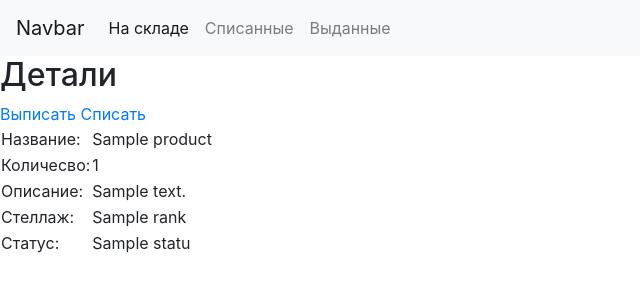
After one commit to matthewsantoro/django_stock, a Django app: page /product/1 in a window 1280 px wide. The commit adds this page. Shown: the top 300 px of the page, without its empty margins (0-640 px from the left). Run offline with Django 3.2, Linux system fonts and the light colour scheme; tables that the repository leaves empty hold one stand-in row (values such as "Sample post"); some libraries are stand-ins or nearby versions.

Commit message:
add new forms rename models add detail change templates

```diff
--- a/mysite/mysite/forms.py
+++ /dev/null
@@ -1 +0,0 @@
-from django import forms
--- a/mysite/stock/models.py
+++ b/mysite/stock/models.py
@@ -1,30 +1,39 @@
 from django.db import models
 from django.conf import settings
 from django.utils import timezone
+from django.shortcuts import reverse
 
 # Create your models here.
 
 
-class Statuses(models.Model):
+class Status(models.Model):
     title = models.CharField(max_length=100)
 
     def __str__(self):
         return self.title
 
-class Ranks(models.Model):
+    class Meta:
+        verbose_name_plural = 'statuses'
+
+
+class Rank(models.Model):
     title = models.CharField(max_length=100)
 
     def __str__(self):
-       return self.title
+        return self.title
 
-class Products(models.Model):
-    title =models.CharField(max_length=200)
+
+class Product(models.Model):
+    title = models.CharField(max_length=200)
     count = models.IntegerField()
     desc = models.TextField()
-    rank = models.ForeignKey(Ranks, on_delete=models.CASCADE)
-    status = models.ForeignKey(Statuses, on_delete= models.CASCADE)
+    rank = models.ForeignKey(Rank, on_delete=models.CASCADE)
+    status = models.ForeignKey(Status, on_delete=models.CASCADE)
     start_date = models.DateTimeField(default=timezone.now())
     end_date = models.DateTimeField(blank=True, null=True)
 
+    def get_absulute_url(self):
+        return reverse('product_detail_url', kwargs={'product_id' : self.id })
+
     def __str__(self):
         return self.title
--- /dev/null
+++ b/mysite/stock/templates/stock/product_detail.html
@@ -0,0 +1,34 @@
+{% extends 'stock/base_stock.html' %}
+
+{% block title %}
+Детали
+{% endblock title %}
+
+{% block content %}
+
+<h2>Детали</h2>
+<a href="../ff">Выписать</a> <a href="#">Списать</a>
+<table>
+    <tr>
+        <td>Название:</td>
+        <td>{{product.title}}</td>
+    </tr>
+    <tr>
+        <td>Количесво:</td>
+        <td>{{product.count}} </td>
+    </tr>
+    <tr>
+        <td>Описание:</td>
+        <td>{{product.desc}}</td>
+    </tr>
+    <tr>
+        <td>Стеллаж:</td>
+        <td>{{product.rank}}</td>
+    </tr>
+    <tr>
+        <td>Статус:</td>
+        <td>{{product.status}}</td>
+    </tr>
+</table>
+
+{% endblock content %}
--- a/mysite/stock/templates/stock/products.html
+++ b/mysite/stock/templates/stock/products.html
@@ -19,7 +19,7 @@
     <tbody>
       {% for product in products %}
       <tr>
-        <th scope="row">{{product.title}}</th>
+        <th scope="row"><a href="{% url 'product_detail_url' product_id=product.id %}">{{product.title}}</a></th>
         <td>{{product.count}}</td>
         <td>{{product.desc}}</td>
         <td>{{product.rank}}</td>
--- a/mysite/stock/templates/stock/products_delivered.html
+++ b/mysite/stock/templates/stock/products_delivered.html
@@ -6,7 +6,7 @@
 
 {% block content %}
 <div class='col-8 mx-auto mt-4'>
-  <h1 class='mt-4'>{{Товар выдан}}</h1>
+
 <table class="table table-striped">
     <thead>
       <tr>
--- a/mysite/stock/urls.py
+++ b/mysite/stock/urls.py
@@ -1,8 +1,11 @@
 from django.urls import path
 from .views import *
+
 urlpatterns = [
-    path('', ProductInStock.as_view()  , name='index'),
-    path('discarded', ProductDiscarded.as_view(), name='discarded'),
-    path('delivered', ProductdDelivered.as_view(), name='delivered')
+    path('', ProductInStock.as_view(), name='product_in_stock_url'),
+    path('product/<int:product_id>',
+         ProductDetail.as_view(), name='product_detail_url'),
+    path('discarded', ProductDiscarded.as_view(), name='product_discarded_url'),
+    path('delivered', ProductdDelivered.as_view(), name='product_delivered_url')
 
 ]
--- /dev/null
+++ b/mysite/stock/utils.py
@@ -0,0 +1,4 @@
+from django.shortcuts import render
+from django.shortcuts import get_object_or_404
+
+from .models import *
--- a/mysite/stock/views.py
+++ b/mysite/stock/views.py
@@ -1,25 +1,31 @@
 from django.shortcuts import render
+from django.shortcuts import get_object_or_404
+
 from django.views.generic import View
-from .models import Products
+from .models import Product
 # Create your views here.
 
 
 class ProductInStock(View):
     def get(self, request):
-        products = Products.objects.filter(status=1)
-        table_name = 'На складе'
-        return render(request, 'stock/products.html', context={'products': products, 'table_name': table_name})
+        products = Product.objects.filter(status=1)
+        return render(request, 'stock/products.html', context={'products': products})
 
 
 class ProductDiscarded(View):
     def get(self, request):
-        table_name = 'Списан'
-        products = Products.objects.filter(status=2)
-        return render(request, 'stock/products.html', context={'products': products})
+        products = Product.objects.filter(status=2)
+        return render(request, 'stock/products_discarded.html', context={'products': products})
 
 
 class ProductdDelivered(View):
     def get(self, request):
-        table_name = 'Выдан'
-        products = Products.objects.filter(status=3)
-        return render(request, 'stock/products.html', context={'products': products})
+        products = Product.objects.filter(status=3)
+        return render(request, 'stock/products_delivered.html', context={'products': products})
+
+
+
+class ProductDetail(View):
+    def get(self, request,product_id):
+        product = get_object_or_404(Product, id = product_id)
+        return render(request, 'stock/product_detail.html',context={'product': product})
--- a/mysite/templates/base.html
+++ b/mysite/templates/base.html
@@ -36,9 +36,9 @@
     </button>
     <div class="collapse navbar-collapse" id="navbarNavAltMarkup">
       <div class="navbar-nav">
-        <a class="nav-item nav-link active" href="\">На складе <span class="sr-only">(current)</span></a>
-        <a class="nav-item nav-link" href="discarded">Списанные</a>
-        <a class="nav-item nav-link" href="delivered">Выданные</a>
+        <a class="nav-item nav-link active" href="{% url 'product_in_stock_url' %}">На складе <span class="sr-only">(current)</span></a>
+        <a class="nav-item nav-link" href="{% url 'product_discarded_url' %}">Списанные</a>
+        <a class="nav-item nav-link" href="{% url 'product_delivered_url' %}">Выданные</a>
       </div>
     </div>
   </nav>
```
Also changed, not shown: mysite/stock/admin.py (+4 -4 lines), mysite/stock/forms.py (added, +14 -0 lines), mysite/stock/migrations/0006_auto_20200216_1929.py (added).
